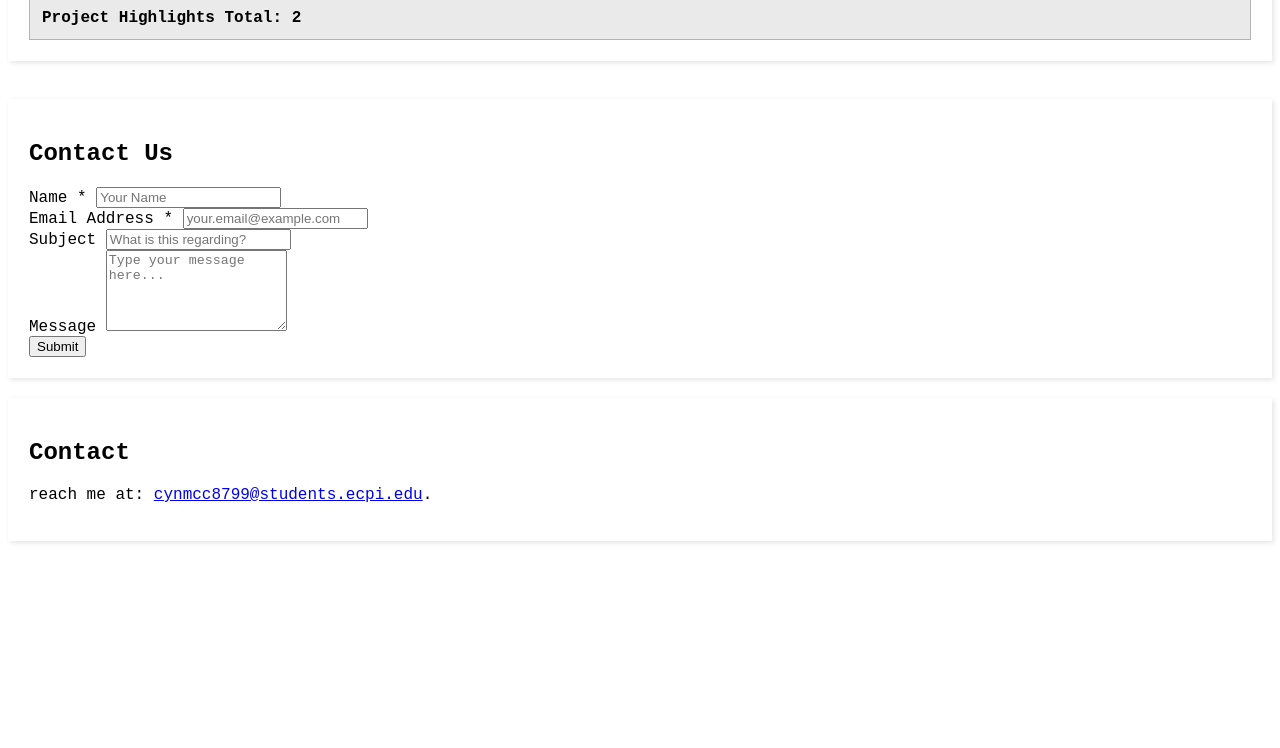
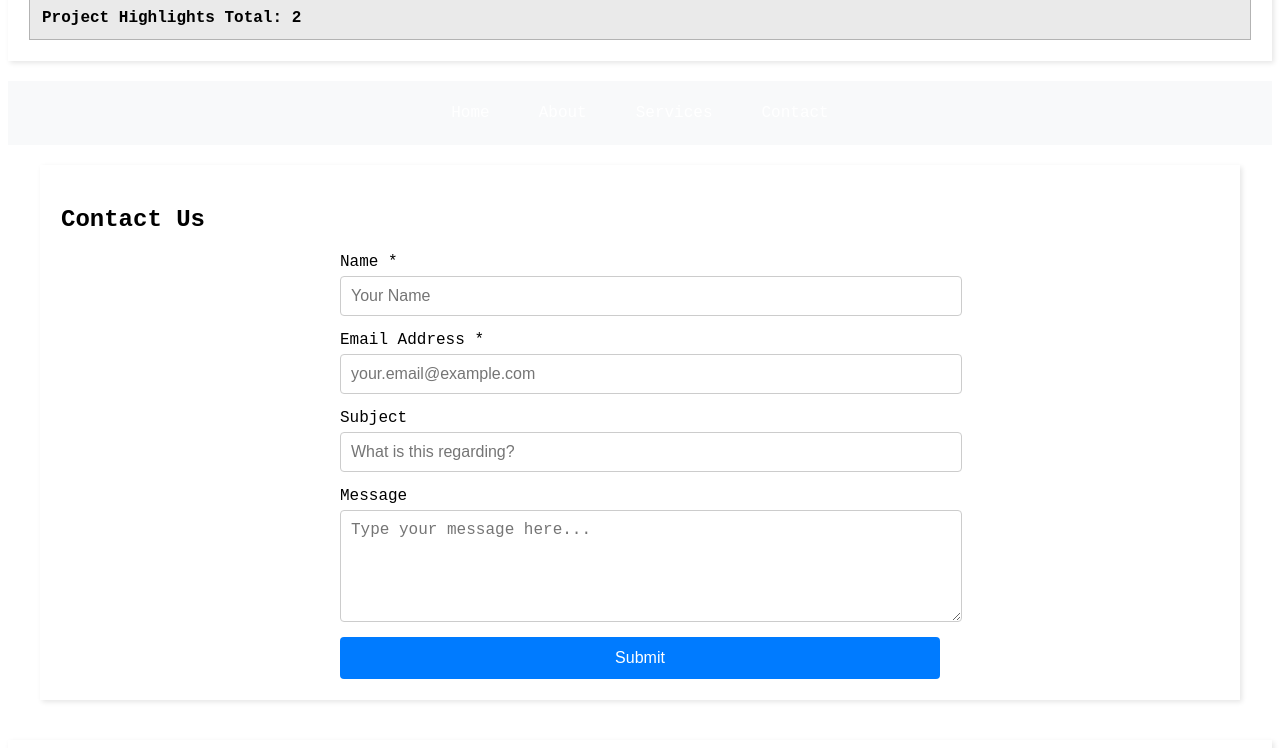
Before and after one commit to Cynmcc8799/Cynmcc8799.github.io, a plain HTML site: page Index.html in a window 1280 px wide. Shown: the part 872-1620 px from the top of the page. Before the commit the page ends 1502 px from the top, so only its background shows below. Drawn offline with Linux system fonts and the light colour scheme.

Commit message:
styles.css

```diff
--- a/styles.css
+++ b/styles.css
@@ -96,3 +96,111 @@ footer {
     color: white;
     padding: 10px;
 }
+
+.nav-menu {
+  display: flex;
+  flex-direction: row;
+  gap: 20px;
+  justify-content: center;
+  padding: 15px;
+  background-color: #f8f9fa;
+}
+
+.main-content {
+  display: flex;
+  flex-direction: column;
+  gap: 40px;
+  padding: 20px;
+  max-width: 1200px;
+  margin: 0 auto;
+}
+
+
+.contact-form {
+  display: flex;
+  flex-direction: column;
+  gap: 15px;
+  max-width: 500px;
+  margin: 0 auto;
+}
+
+
+.form-group {
+  display: flex;
+  flex-direction: column;
+  gap: 5px;
+}
+
+input[type="text"],
+input[type="email"],
+textarea {
+  width: 100%;
+  padding: 10px;
+  border: 1px solid #ccc;
+  border-radius: 4px;
+  font-size: 16px;
+
+  transition: border-color 0.3s ease;
+}
+
+
+input[type="text"]:focus,
+input[type="email"]:focus,
+textarea:focus {
+  border-color: #007bff;
+  outline: none;
+}
+
+
+.submit-btn {
+  padding: 12px 20px;
+  background-color: #007bff;
+  color: white;
+  border: none;
+  border-radius: 4px;
+  font-size: 16px;
+  cursor: pointer;
+  /* Smooth background color change */
+  transition: background-color 0.3s ease;
+}
+
+
+.submit-btn:hover,
+.submit-btn:focus {
+  background-color: #0056b3;
+  outline: none;
+}
+
+@media screen and (min-width: 320px) {
+  .nav-menu {
+    flex-direction: column;
+    align-items: center;
+    gap: 10px;
+  }
+  .main-content {
+    gap: 20px;
+  }
+}
+
+@media screen and (min-width: 768px) {
+  .nav-menu {
+    flex-direction: row;
+    gap: 25px;
+  }
+  .main-content {
+    flex-direction: row;
+    gap: 30px;
+  }
+  .contact-section {
+    flex: 1;
+  }
+}
+
+@media screen and (min-width: 1024px) {
+  .main-content {
+    gap: 50px;
+  }
+  .contact-form {
+    max-width: 600px;
+  }
+}
```
